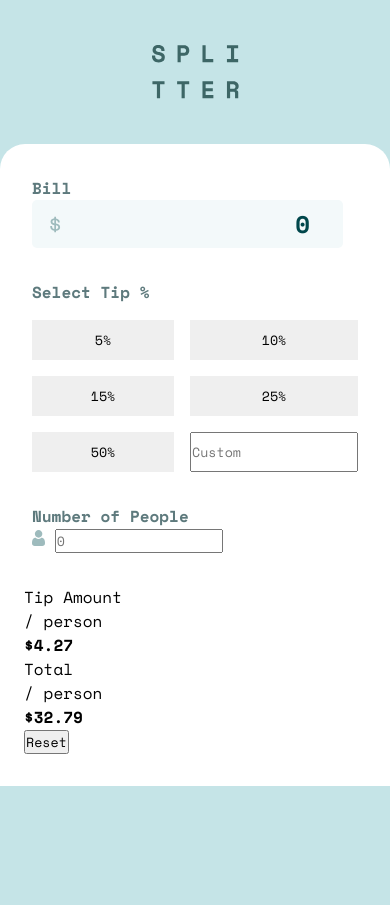
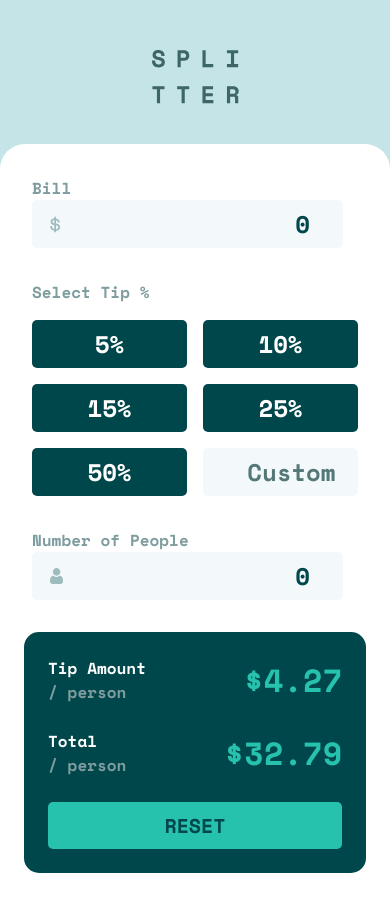
Before and after one commit to HiannaRosa/calculadora-gorjeta, a plain HTML site: page index.html in a window 390 px wide. Before the commit the page ends 844 px from the top, so only its background shows below. Drawn offline with nearby package versions, Linux system fonts and the light colour scheme.

Commit message:
Inicio da responsividade e termino do mobile

```diff
--- a/index.html
+++ b/index.html
@@ -40,7 +40,7 @@
             </div>
             <div class="number-of-people">
                 <strong>Number of People</strong>
-                <div>
+                <div class="input-box">
                     <img src="./images/icon-person.svg" alt="icon person">
                     <input type="number" id="people" placeholder="0">
                 </div>
@@ -48,7 +48,7 @@
         </section>
 
         <section class="results">
-            <div class="tip-amount">
+            <div class="amount">
                 <p>
                     Tip Amount <br> <span>/ person</span>
                 </p>
--- a/style.css
+++ b/style.css
@@ -13,7 +13,7 @@
     --midnight-green: #00474B;
     --body-background: #C5E4E7;
     --hookers-green: #547878;
-    --greyish-turquoise: #5E7A7D;
+    --greyish-turquoise: #7F9D9F;
 }
 
 body{
@@ -22,9 +22,9 @@ body{
 }
 
 header{
-    height: 144px;
+    padding-top: 5rem;
+    padding-bottom: 4rem;
     display: flex;
-    align-items: center;
     justify-content: center;
 }
 
@@ -75,10 +75,73 @@ main{
             display: grid;
             grid-template-columns: repeat(2,1fr);
             gap: 1.6rem;
+
+            input{
+                color: var(--hookers-green);
+                background-color: var(--antiflash-white);
+                border: none;
+                border-radius: .5rem;
+                font-weight: 700;
+                text-align: right;
+                font-size: 2.4rem;
+                width: 100%;
+                text-align: right;
+                padding-right: .75rem;
+            }
+            input::placeholder{
+                color: var(--hookers-green);
+            }
+            input::focus{
+                outline: 2px solid var(--keppel);
+            }
         }
         button{
             border: none;
-            padding: 1rem;
+            padding: .6rem;
+            border-radius: .5rem;
+            background-color: var(--midnight-green);
+            color: var(--white);
+            font-size: 2.4rem;
+            font-weight: 700;
         }
     }
 }
+
+.results{
+    background-color: var(--midnight-green);
+    padding: 2.4rem;
+    border-radius: 1.5rem;
+
+    .amount, .total{
+        color: var(--white);
+        display: flex;
+        justify-content: space-between;
+        align-items: center;
+        margin-bottom: 2.5rem;
+
+        p{
+            font-weight: 700;
+            font-size: 1.6rem;
+        }
+
+        strong{
+            color: var(--keppel);
+            font-size: 3.2rem;
+        }
+        span{
+            color: var(--greyish-turquoise);
+            font-weight: 700;
+        }
+    }
+    button{
+        border: none;
+        background-color: var(--keppel);
+        padding-block: .9rem;
+        width: 100%;
+        border-radius: .5rem;
+        text-transform: uppercase;
+        font-size: 2.0rem;
+        color: var(--midnight-green);
+        font-weight: 700;
+    }
+}
```
